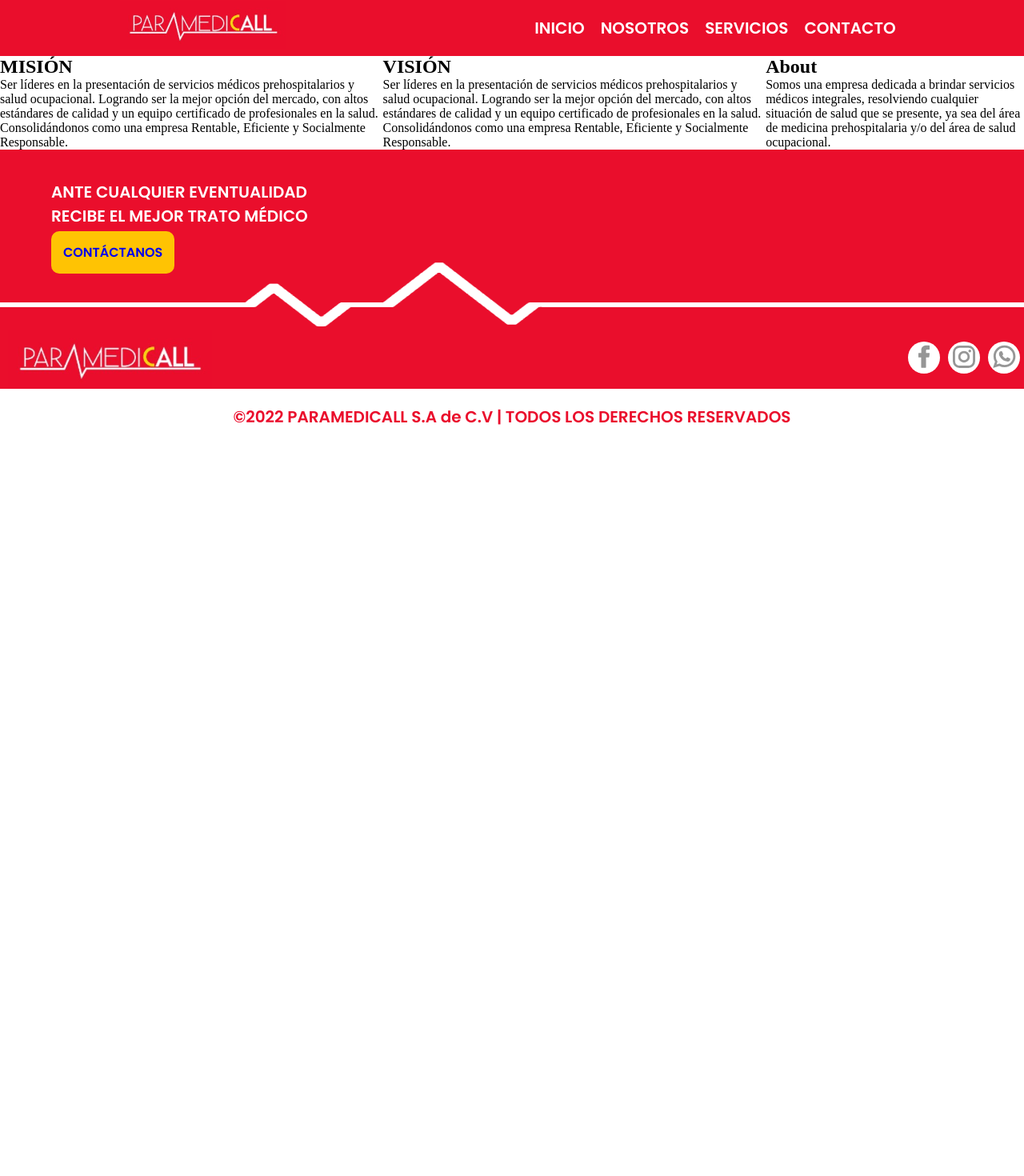
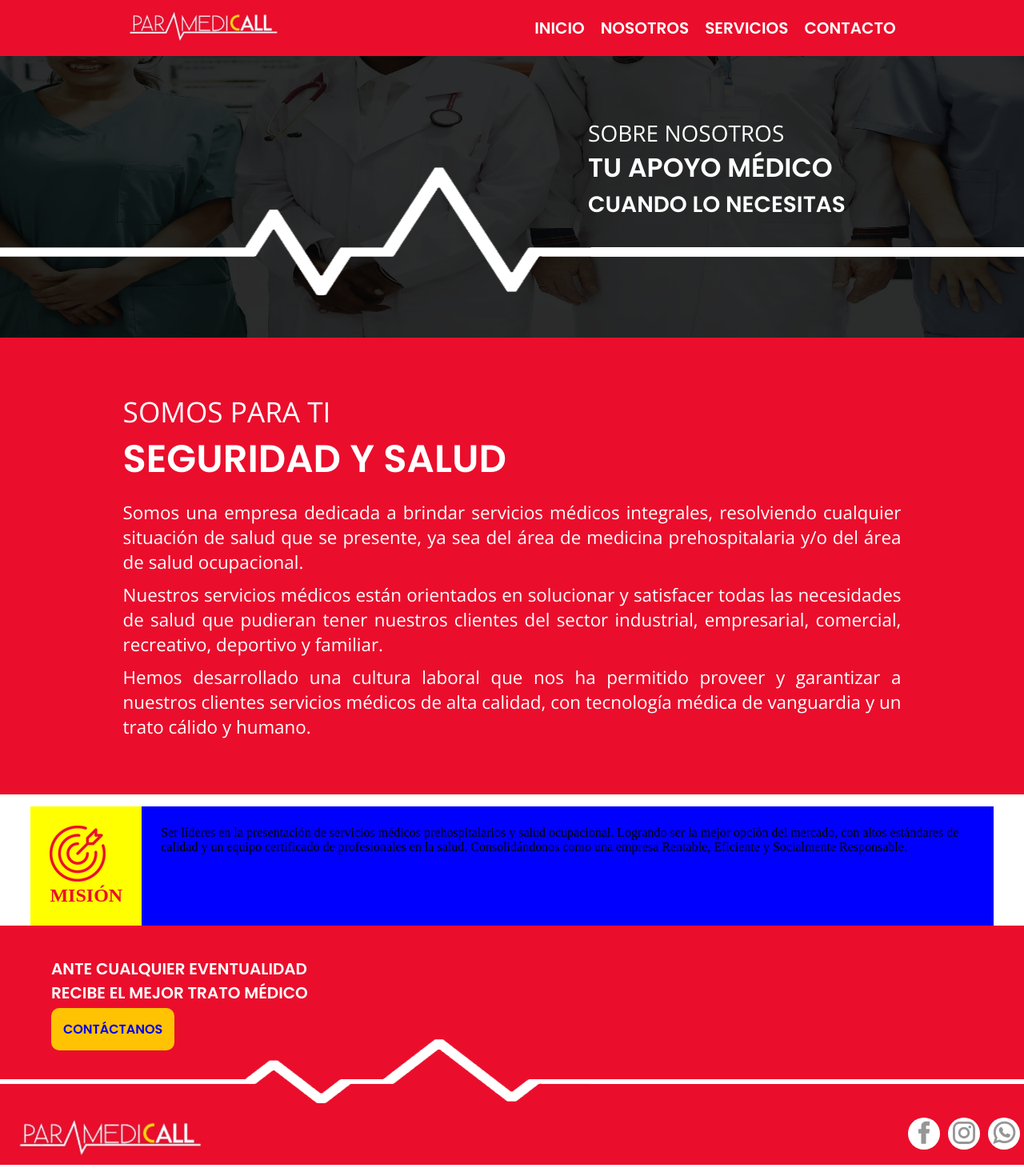
Before and after one commit to Ralmtz/paramedicall, a React (Create React App) app: page /nosotros in a window 1280 px wide. Shown: the top 1470 px of the page at 80% size. Before the commit the page ends 800 px from the top, so only its background shows below. Built offline with nearby package versions, Linux system fonts and the light colour scheme.

Commit message:
Avance Nosotros
Avance de la sección Nosotros

```diff
--- a/src/componentes/Contacto/index.css
+++ b/src/componentes/Contacto/index.css
@@ -36,7 +36,7 @@
 
   .img-header{
     width: 100%;
-    height: 30em;
+    height: 22em;
   }
 
   .flex-container-ayuda {
--- a/src/componentes/Nosotros/index.css
+++ b/src/componentes/Nosotros/index.css
@@ -1,10 +1,60 @@
-.row-dos{
-    display: flex;
-    flex-direction: column;
+.container-logo-nosotros{
+    width: 100%;
+    position: relative;
+    display: inline-block;
+    text-align: center;
+    background-color: #ea0e2c;
+}
+.img-nosotros{
+    width: 100%;
+    height: 22em;
+    padding: 0px;
+    margin: 0px;
+    background-color: #ea0e2c;
 }
 
-@media only screen and (min-width: 600px) {
-    .row-dos{
-        flex-direction: row;
-    }
+.text-nosotros{
+    text-align: justify;
+    padding: 5% 12% 5% 12%;
+    font-family: 'Poppins', sans-serif;
+    background-color: #ea0e2c;
+    color: #ffffff;
 }
+
+.p-t1{
+    font-family: 'Open Sans', sans-serif;
+    font-size: 2.2em;
+}
+.p-t2{
+    font-size: 3em;
+    padding-bottom: 10px;
+}
+
+.p-nosotros{
+    padding: 5px 0px 5px 0px;
+    font-family: 'Open Sans', sans-serif;
+    font-size: 1.4em;
+}
+
+.c-mision{
+    padding-top: 15px;
+    padding-right: 3%;
+    padding-left: 3%;
+    display: flex;
+    flex-direction: row;
+}
+
+.item-mision:nth-child(1){
+    background-color: yellow;
+    padding: 2%;
+    justify-content: center;
+    align-items: center;
+}
+
+.item-mision:nth-child(2){
+    background-color: blue;
+    padding: 2%;
+}
+.h2-mision{
+    color: #ea0e2c;
+}
--- a/src/componentes/Nosotros/index.js
+++ b/src/componentes/Nosotros/index.js
@@ -1,22 +1,45 @@
 import React from 'react';
 import '../base.css'
 import './index.css';
+import imgHeaderNosotros from './HeaderNosotros.png';
+import IconoMision from './IconoMision.png';
 
 function nosotros() {
-    return (
-        <div className='row-dos'>
-            <div /* className='col-6 col-s-12' */>
-                <h2>MISIÓN</h2>
-                <p>Ser líderes en la presentación de servicios médicos prehospitalarios y salud ocupacional. Logrando ser la mejor opción del mercado, con altos estándares de calidad y un equipo certificado de profesionales en la salud. Consolidándonos como una empresa Rentable, Eficiente y Socialmente Responsable.</p>
+    return (<>
+        <div className="container-logo-nosotros">
+            <img className='img-nosotros' src={imgHeaderNosotros} alt='Header Nosotros' />
+            <div className='text-encima'>
+                <p className='t-1'>SOBRE NOSOTROS</p>
+                <p className='t-2'>TU APOYO MÉDICO</p>
+                <p className='t-3'>CUANDO LO NECESITAS</p>
             </div>
-            <div /* className='col-6 col-s-12' */>
-                <h2>VISIÓN</h2>
-                <p>Ser líderes en la presentación de servicios médicos prehospitalarios y salud ocupacional. Logrando ser la mejor opción del mercado, con altos estándares de calidad y un equipo certificado de profesionales en la salud. Consolidándonos como una empresa Rentable, Eficiente y Socialmente Responsable.</p>
+        </div>
+        <div className='row'>
+            <div className='col-12 col-s12 text-nosotros'>
+                <p className='p-t1'>SOMOS PARA TI</p>
+                <p className='p-t2'>SEGURIDAD Y SALUD</p>
+                <p className='p-nosotros'>
+                    Somos una empresa dedicada a brindar servicios médicos integrales, resolviendo cualquier situación de salud que se presente, ya sea del área de medicina prehospitalaria y/o del área de salud ocupacional.
+                </p>
+                <p className='p-nosotros'>
+                    Nuestros servicios médicos están orientados en solucionar y satisfacer todas las necesidades de salud que pudieran tener nuestros clientes del sector industrial, empresarial, comercial, recreativo, deportivo y familiar.
+                </p>
+                <p className='p-nosotros'>
+                    Hemos desarrollado una cultura laboral que nos ha permitido proveer y garantizar a nuestros clientes servicios médicos de alta calidad, con tecnología médica de vanguardia y un trato cálido y humano.
+                </p>
             </div>
-            <div /* className='col-6 col-s-12' */>
-                <h2>About</h2>
-                <p>Somos una empresa dedicada a brindar servicios médicos integrales, resolviendo cualquier situación de salud que se presente, ya sea del área de medicina prehospitalaria y/o del área de salud ocupacional. </p>
+        </div>
+        <div className='c-mision'>
+            <div className='item-mision'>
+                <img src={IconoMision} alt='Icono Misión'/>
+                <h2 className='h2-mision'>MISIÓN</h2>
             </div>
-        </div>);
+            <div className='item-mision'>
+                <p className='p-mision'>
+                    Ser líderes en la presentación de servicios médicos prehospitalarios y salud ocupacional. Logrando ser la mejor opción del mercado, con altos estándares de calidad y un equipo certificado de profesionales en la salud. Consolidándonos como una empresa Rentable, Eficiente y Socialmente Responsable.
+                </p>
+            </div>
+        </div>
+    </>);
 }
 export default nosotros;
```
Also changed, not shown: src/componentes/Nosotros/HeaderNosotros.png (added), src/componentes/Nosotros/IconoMision.png (added).
